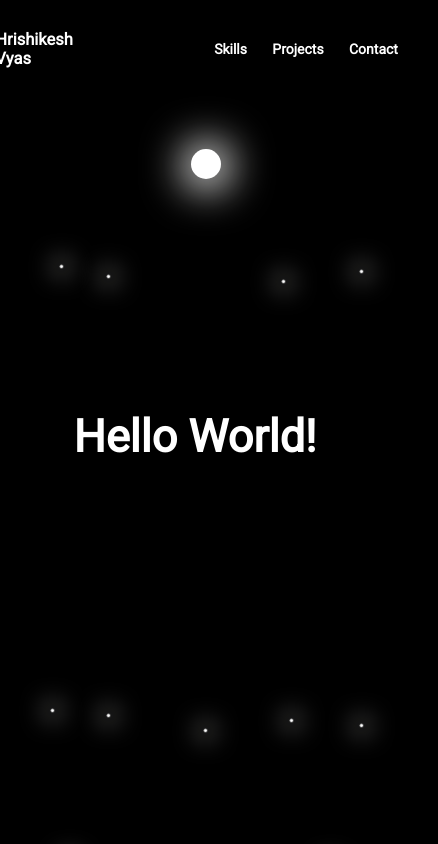
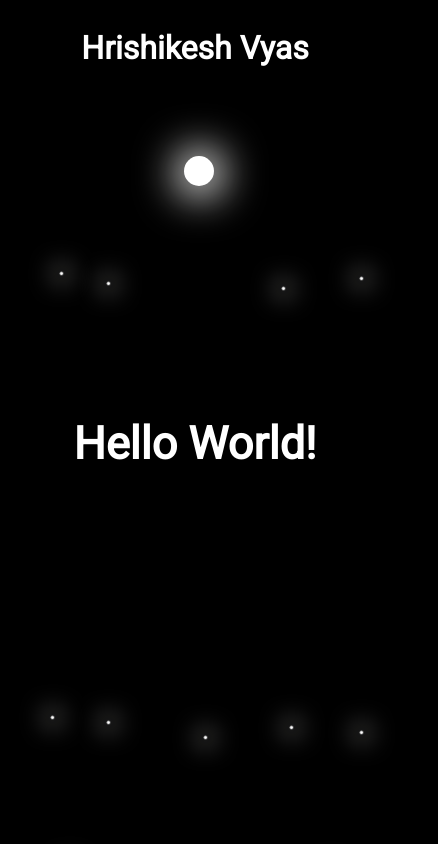
Before and after one commit to Lucifellow/Portfolio, a plain HTML site: page index.html in a window 390 px wide. Shown: the top 844 px of the page, 438 px wide, since content can reach past the window. Drawn offline with Linux system fonts and the light colour scheme.

Commit message:
reactive mobile

```diff
--- a/index.html
+++ b/index.html
@@ -26,7 +26,9 @@
 			</div>
 		</nav>
 
-
+		<header id="header-small-screen">
+				<h1>Hrishikesh Vyas</h1>
+		</header>
 		<section id="welcome-section" >
 			<div class="moon"></div>
 			<div class="star star1"></div>
--- a/style.css
+++ b/style.css
@@ -47,7 +47,7 @@
 		background-color:white;
 		border-radius:50%;
 		box-shadow: 1px 2px 40px 5px white;
-		margin-left:47vw;
+		margin-left:45vw;
 		margin-top:8vh;
 		animation-name:glow;
 		animation-duration:3s;
@@ -182,6 +182,10 @@ body{
 
 }
 
+#header-small-screen{
+	visibility:hidden;
+}
+
 #navbar ul li{
 		padding-left:2vw;
 		padding-top:1vw;
@@ -208,25 +212,31 @@ a:hover{
 }
 
 @media(max-width:1105px){
-
+	#header-small-screen{
+		visibility:visible;
+		color:white;
+		display:flex;
+		justify-content:center;
+		align-items:center;
+	}
 	#header{
-		font-size:11px;
-		padding-left:3vw;
+		font-size:0px;
+		margin-left:0vh;
 	}
 
 	#navbar{
-		position:relative;
+		visibility:hidden;
 	}
 
 	#navbar ul{
-		margin-left:10vh;
-		margin-bottom:2vh;
+		margin-left:0vh;
+		margin-bottom:0vh;
 	}
 
 	#navbar ul li{
-		padding-left:2vh;
-		padding-top:1vh;
-		padding-right:1vh;
+		padding-left:0vh;
+		padding-top:0vh;
+		padding-right:0vh;
 	}
 
 
@@ -303,6 +313,7 @@ h2{
 }
 #skillcontainer{
 	display:flex;
+	flex-direction:row;
 	align-items:center;
 	justify-content:center;
 	margin-top:4vw;
@@ -356,26 +367,26 @@ h2{
 
 @media(max-width:1027px){
 	#skillcontainer{
-		flex-direction:row;
+
 		margin-top:8vh;
 	}
 
 	#html5logo{
 		height:auto;
-		width:15vh;
+		width:10vh;
 		margin-left:0vw;
 		padding-right:4vh;
 	}
 
 	#css3logo{
 		height:auto;
-		width:15.5vh;
+		width:10.5vh;
 		padding-left:2vh;
 	}
 
 	#gitlogo{
 		height:auto;
-		width:15.5vh;
+		width:10.5vh;
 		padding-left:5vh;
 		margin-bottom:0vh;
 	}
```
